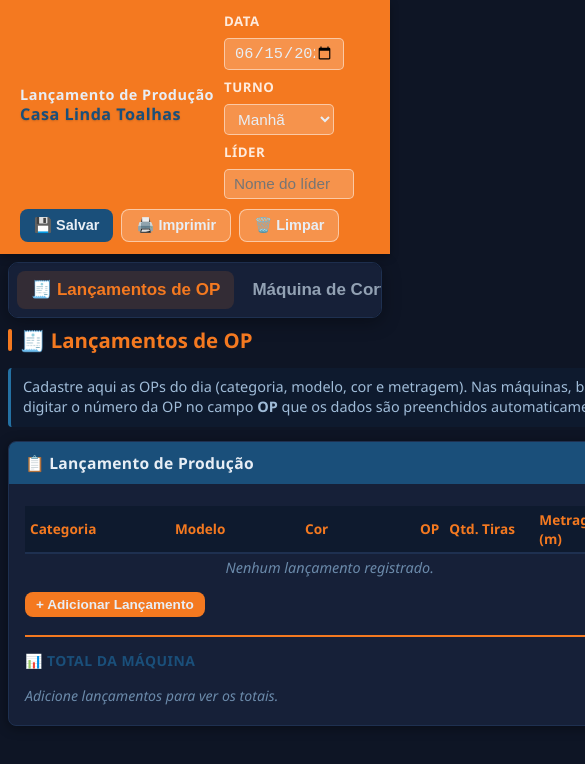
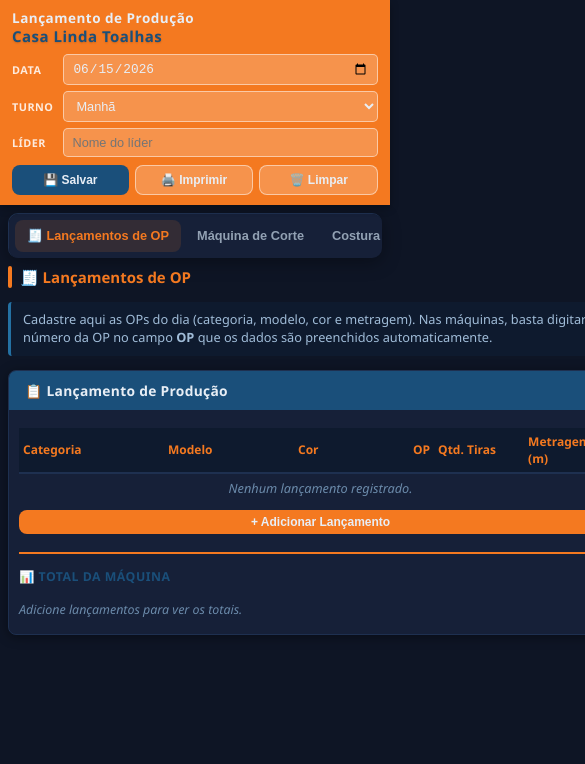
Before and after one commit to NivalcirNotebook/sistema-producao-casa-linda, a website: page index.html in a window 390 px wide. Shown: the top 764 px of the page, 585 px wide, since content can reach past the window. Drawn offline with Linux system fonts and the light colour scheme.

Commit message:
Ajusta layout responsivo para mobile (header, abas, tabelas, botões)

```diff
--- a/css/style.css
+++ b/css/style.css
@@ -655,17 +655,107 @@
 }
 #toast.show { opacity: 1; transform: translateY(0); }
 
-/* ===== RESPONSIVE ===== */
-@media (max-width: 700px) {
-  header { gap: 10px; }
-  .header-logo { font-size: 0.85rem; }
-  .header-logo span { font-size: 0.95rem; }
-  .header-fields { gap: 8px; }
-  .header-fields input[type="date"] { width: 120px; }
-  .header-fields input[type="text"]  { width: 130px; }
-  .models-grid { grid-template-columns: 1fr; }
-  .stoppage-table { font-size: 0.78rem; }
-  .stoppage-table th, .stoppage-table td { padding: 4px 5px; }
+/* ===== RESPONSIVE — TABLET (≤860px) ===== */
+@media (max-width: 860px) {
+  .layout { padding: 10px; gap: 10px; }
+  main { padding: 0; }
+}
+
+/* ===== RESPONSIVE — MOBILE (≤600px) ===== */
+@media (max-width: 600px) {
+  html { font-size: 15px; }
+
+  /* Header empilhado */
+  header {
+    flex-direction: column;
+    align-items: stretch;
+    padding: 10px 12px;
+    gap: 8px;
+  }
+  .header-logo { font-size: 0.9rem; }
+  .header-logo span { font-size: 1rem; }
+
+  .header-fields {
+    display: grid;
+    grid-template-columns: auto 1fr;
+    gap: 6px 10px;
+    align-items: center;
+  }
+  .header-fields label { white-space: nowrap; font-size: 0.72rem; }
+  .header-fields input[type="date"],
+  .header-fields input[type="text"],
+  .header-fields select { width: 100%; font-size: 0.85rem; padding: 6px 8px; }
+
+  .header-actions { display: flex; gap: 6px; flex-wrap: wrap; }
+  .header-actions .btn { flex: 1; justify-content: center; font-size: 0.8rem; padding: 7px 10px; }
+
+  /* Layout e abas */
+  .layout { flex-direction: column; padding: 8px; gap: 8px; }
+
+  .tabs-wrapper {
+    flex: none;
+    width: 100%;
+    border-radius: 10px;
+    position: static;
+    max-height: none;
+    overflow-x: auto;
+    overflow-y: hidden;
+    border-right: none;
+    border-bottom: none;
+  }
+  .tabs {
+    flex-direction: row;
+    min-width: max-content;
+    padding: 6px;
+    gap: 4px;
+  }
+  .tab-btn {
+    white-space: nowrap;
+    padding: 8px 12px;
+    font-size: 0.85rem;
+    border-radius: 8px;
+  }
+
+  /* Conteúdo principal */
+  main { padding: 0; }
+  .machine-title { font-size: 1rem; }
+  .section-body { padding: 10px 10px; }
+
+  /* Tabelas — scroll horizontal + células compactas */
+  .stoppage-table { font-size: 0.75rem; }
+  .stoppage-table th,
+  .stoppage-table td { padding: 5px 4px; }
+
+  .stoppage-table input,
+  .stoppage-table select {
+    padding: 6px 5px;
+    font-size: 0.78rem;
+    min-height: 36px;
+  }
+
+  /* Botões de adicionar linha — empilhados */
+  .add-row-bar { display: flex; flex-wrap: wrap; gap: 6px; margin-top: 8px; }
+  .add-row-bar .btn { flex: 1 1 auto; justify-content: center; min-width: 140px; }
+  .btn-add--manual { margin-left: 0; }
+
+  /* Totais */
+  .totals-table { font-size: 0.78rem; }
+  .totals-table th,
+  .totals-table td { padding: 5px 6px; }
+
+  /* Operadores — coluna única */
+  .operators-grid,
+  .operators-grid--wide { grid-template-columns: 1fr; }
+  .operator-input { min-height: 40px; font-size: 0.9rem; }
+
+  /* Toast menor */
+  #toast { right: 12px; left: 12px; bottom: 12px; font-size: 0.82rem; padding: 10px 14px; }
+
+  /* Defect summary */
+  .defect-summary-title { font-size: 0.75rem; }
+
+  /* Histórico / Performance */
+  .hist-block { padding: 10px; }
 }
 
 /* ===== DEFECT SUMMARY BAR ===== */
```
